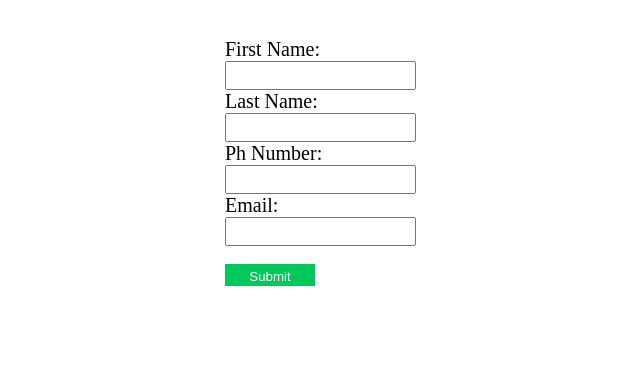
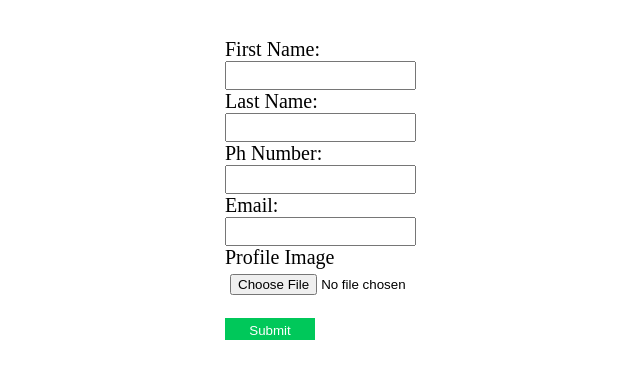
Before and after one commit to pavantamidala/angular-dummy-project, an Angular app: page / in a window 1280 px wide. Shown: the top 378 px of the page, without its empty margins (285-925 px from the left). Built offline with nearby package versions, Linux system fonts and the light colour scheme.

Commit message:
added profile image but not working

```diff
--- a/src/app/form/form.component.html
+++ b/src/app/form/form.component.html
@@ -67,7 +67,9 @@
       class="alert-text"
     >
       Email required
-    </div>
+    </div> <br>
+    <label for="profileImage">Profile Image</label>
+    <input type="file" #profileImage="ngModel" [(ngModel)]="user.profileImage" name="profileImage" id="profileImage" >
     <input type="text" #edited="ngModel" [(ngModel)]="user.edited" hidden name="edited">
     <br />
     <br />
@@ -77,7 +79,7 @@
     <div class="card" *ngFor="let user of allUsers">
       <img
         class="placeholder"
-        src="https://via.placeholder.com/150x55"
+        src="user.profileImage"
         alt=""
       />
       <h3 class="heading">
--- a/src/app/form/form.component.ts
+++ b/src/app/form/form.component.ts
@@ -88,6 +88,7 @@ export class FormComponent implements OnInit {
     this.user.lastName = '';
     this.user.number = null;
     this.user.email = '';
+    this.user.profileImage = null;
   }
 
   deleteHandle(id) {
```
